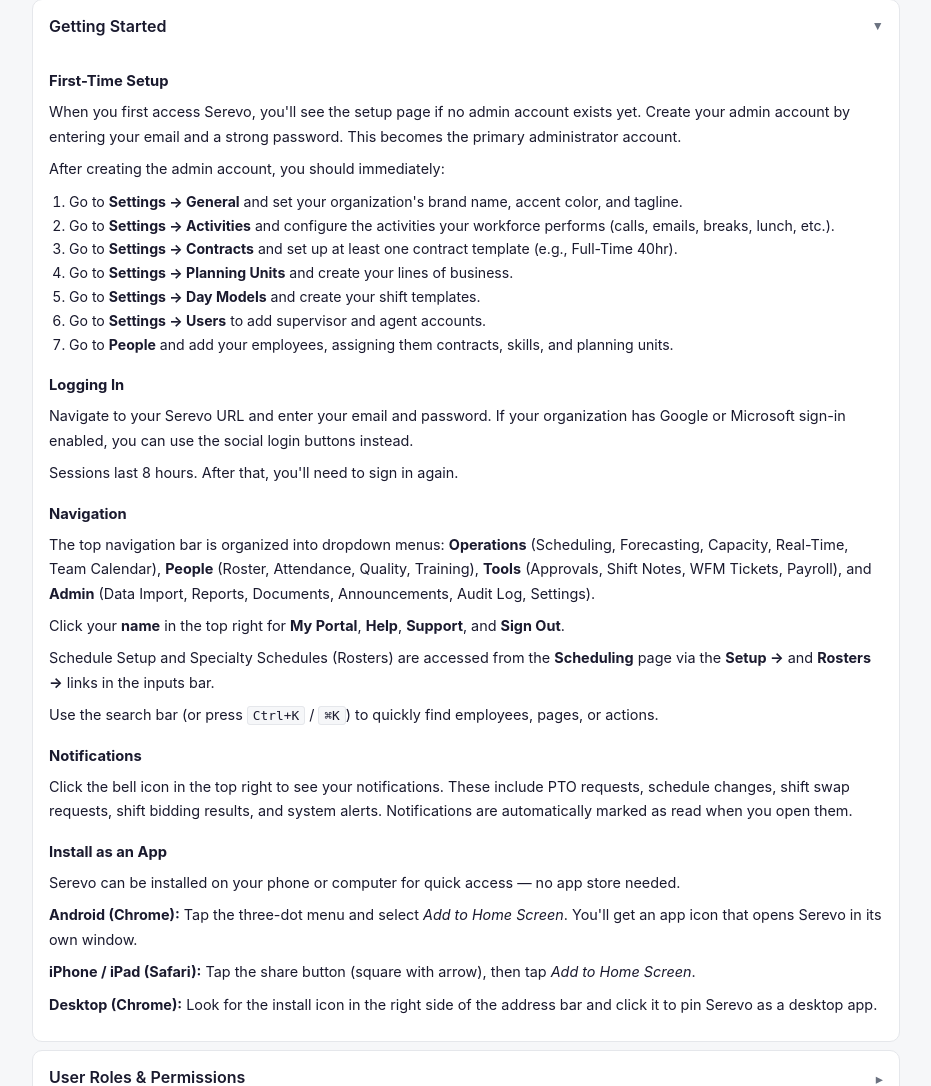
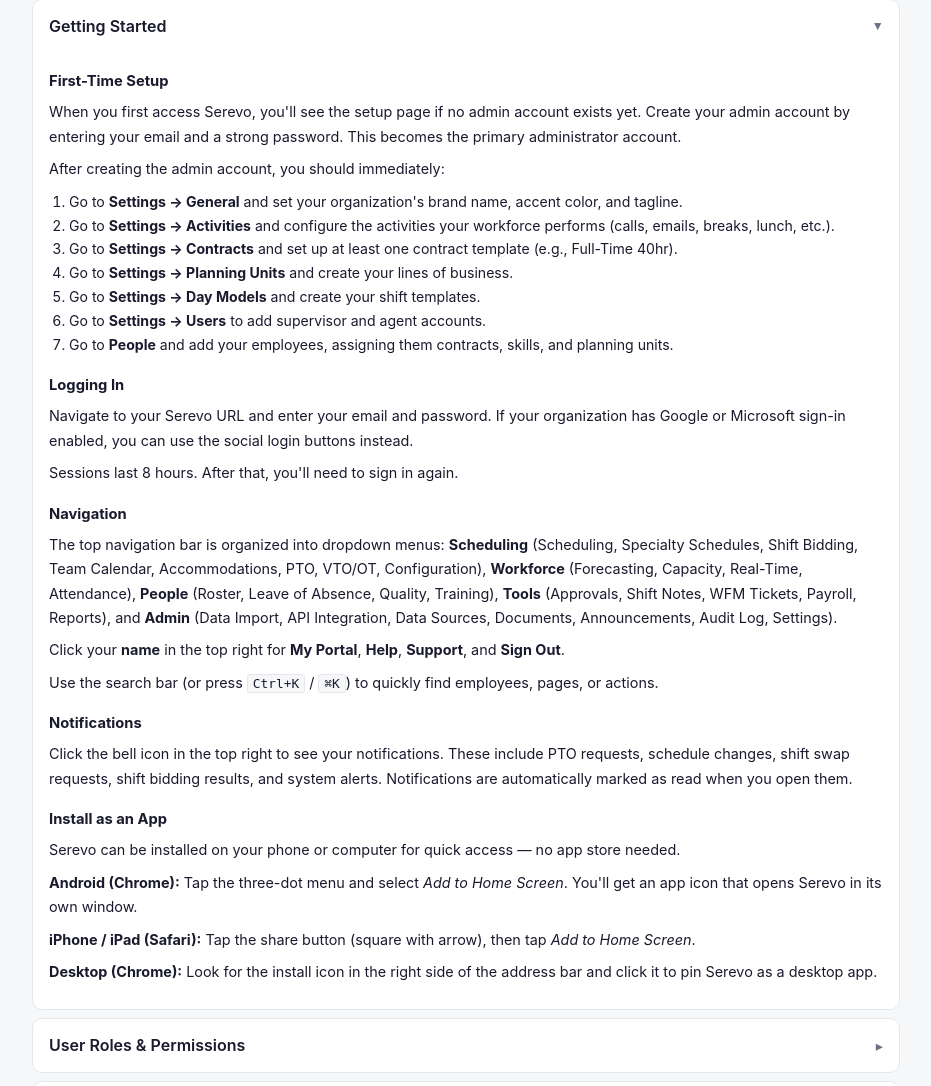
Before and after one commit to Mbergeron7/Serevo, a Flask app: page /help/ in a window 1280 px wide, after a click on "Getting Started". Shown: the part 443-1529 px from the top of the page, without its empty margins (174-1105 px from the left). Run offline with Flask 3, Linux system fonts and the light colour scheme; the visitor is signed in with stand-in values (Sample User, id 1); some libraries are stand-ins or nearby versions.

Commit message:
docs: update help files for new navigation structure
Updated navigation description to reflect the new menu groups:
Scheduling, Workforce, People, Tools, Admin. Removed reference to
old "Operations" dropdown and outdated Setup/Rosters links note.

Co-Authored-By: Claude Opus 4.6 <noreply@anthropic.com>
Claude-Session: https://claude.ai/code/session_01GBtufKReZtnQ1yYtJXa2SA

```diff
--- a/app/templates/help/index.html
+++ b/app/templates/help/index.html
@@ -72,9 +72,8 @@
       <p>Sessions last 8 hours. After that, you'll need to sign in again.</p>
 
       <h3>Navigation</h3>
-      <p>The top navigation bar is organized into dropdown menus: <strong>Operations</strong> (Scheduling, Forecasting, Capacity, Real-Time, Team Calendar), <strong>People</strong> (Roster, Attendance, Quality, Training), <strong>Tools</strong> (Approvals, Shift Notes, WFM Tickets, Payroll), and <strong>Admin</strong> (Data Import, Reports, Documents, Announcements, Audit Log, Settings).</p>
+      <p>The top navigation bar is organized into dropdown menus: <strong>Scheduling</strong> (Scheduling, Specialty Schedules, Shift Bidding, Team Calendar, Accommodations, PTO, VTO/OT, Configuration), <strong>Workforce</strong> (Forecasting, Capacity, Real-Time, Attendance), <strong>People</strong> (Roster, Leave of Absence, Quality, Training), <strong>Tools</strong> (Approvals, Shift Notes, WFM Tickets, Payroll, Reports), and <strong>Admin</strong> (Data Import, API Integration, Data Sources, Documents, Announcements, Audit Log, Settings).</p>
       <p>Click your <strong>name</strong> in the top right for <strong>My Portal</strong>, <strong>Help</strong>, <strong>Support</strong>, and <strong>Sign Out</strong>.</p>
-      <p>Schedule Setup and Specialty Schedules (Rosters) are accessed from the <strong>Scheduling</strong> page via the <strong>Setup →</strong> and <strong>Rosters →</strong> links in the inputs bar.</p>
       <p>Use the search bar (or press <kbd>Ctrl+K</kbd> / <kbd>&#8984;K</kbd>) to quickly find employees, pages, or actions.</p>
 
       <h3>Notifications</h3>
@@ -500,7 +499,7 @@
       <h4 style="font-size:.88rem;margin:12px 0 4px;color:var(--text-primary);">Bidding Cycle (Schedule Generation)</h4>
       <p>Use the bidding cycle when generating a new schedule period. The system creates unassigned shift slots, then agents pick their preferred shifts <strong>per day</strong> before the lottery assigns one shift per agent per day.</p>
       <ol style="margin:6px 0 12px 20px;font-size:.88rem;line-height:1.7;">
-        <li><strong>Generate Shifts</strong> — Go to <strong>Operations → Shift Bidding</strong>. Select the LOB and date range, then click "Generate Shifts." This creates unassigned shift slots based on operating hours and employee contracts, and <strong>automatically opens a bidding window</strong> with a 3-day deadline.</li>
+        <li><strong>Generate Shifts</strong> — Go to <strong>Scheduling → Shift Bidding</strong>. Select the LOB and date range, then click "Generate Shifts." This creates unassigned shift slots based on operating hours and employee contracts, and <strong>automatically opens a bidding window</strong> with a 3-day deadline.</li>
         <li><strong>Agents Bid (Per Day)</strong> — Agents see the bidding window in the <strong>Shift Bidding</strong> tab of their portal. Inside, they see <strong>week tabs</strong> (for multi-week windows) and <strong>day tabs</strong> (Mon, Tue, etc.). For each day, they pick a <strong>1st choice</strong> and optionally a <strong>2nd choice</strong> from the available shifts. A green dot on the day tab shows which days have picks. A progress tracker at the bottom shows how many days have preferences set.</li>
         <li><strong>Submit</strong> — Agents click "Submit All Preferences" to save all their picks across all days in one go.</li>
         <li><strong>Close Bidding</strong> — Close manually when ready, or let the deadline pass.</li>
```
